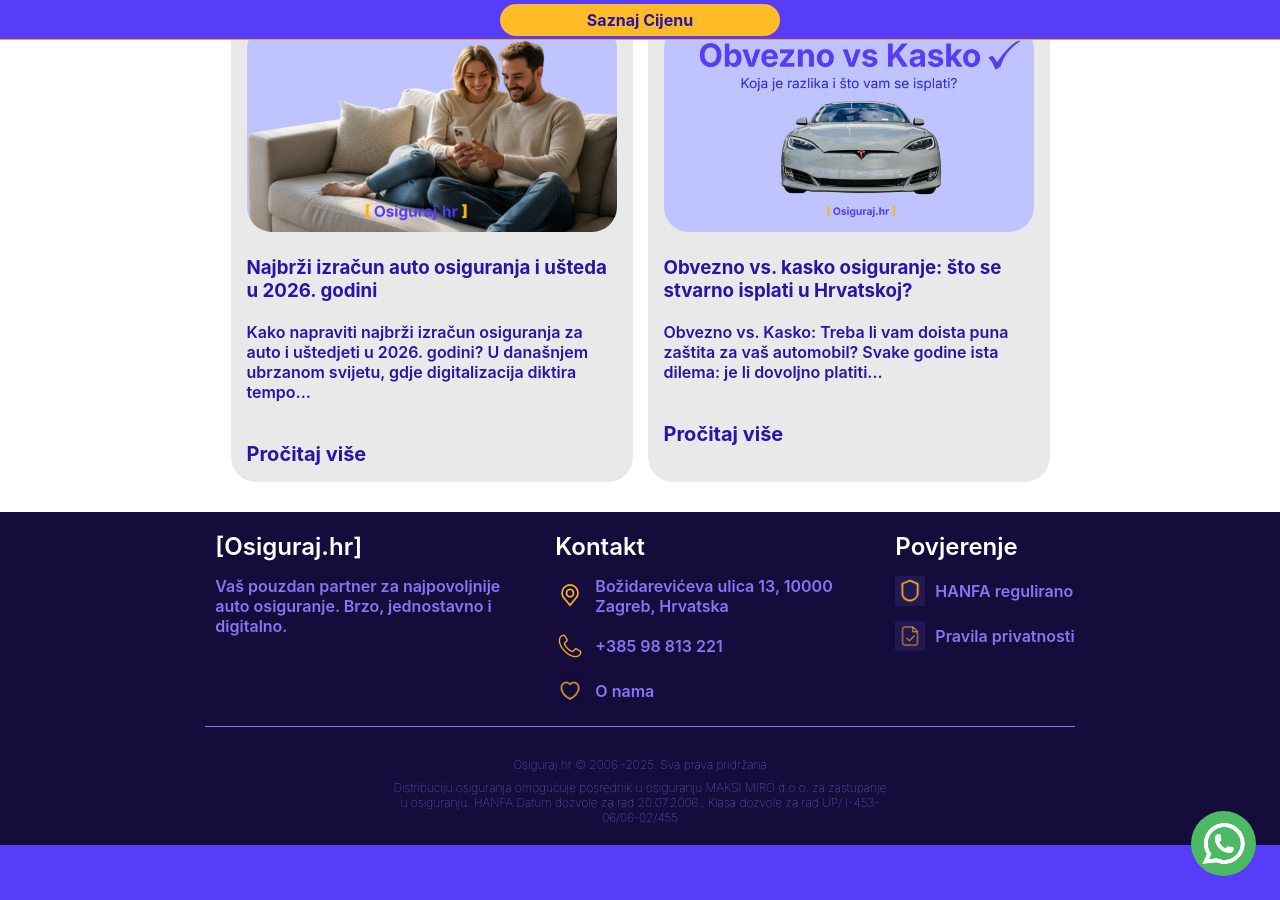
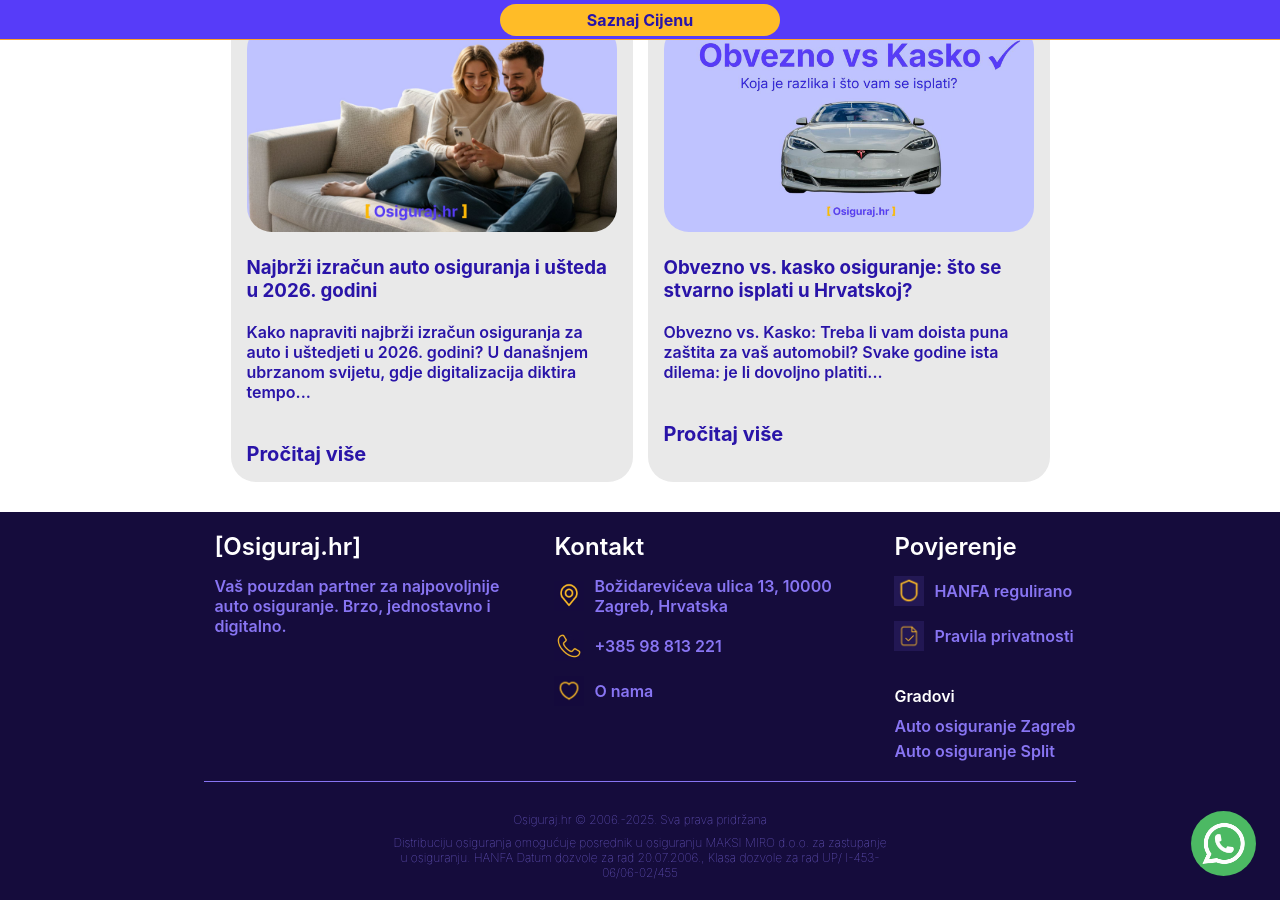
Before and after one commit to Filip-Gale/OsigurajHR, a Jekyll site: the page built from index.html, in a window 1280 px wide and 900 px high, scrolled down 4579 px. Built offline with Jekyll 4.4.1, drawn with Linux system fonts in a browser that asks for light colours.

Commit message:
Update footer.html

```diff
--- a/_includes/footer.html
+++ b/_includes/footer.html
@@ -7,10 +7,8 @@
 
         <div class="footer-segment text-purple">
             <p class="card-title text-white">[Osiguraj.hr]</p>
-
             <p>Vaš pouzdan partner za najpovoljnije auto osiguranje. Brzo, jednostavno i digitalno.</p>
-
-            </div>
+        </div>
 
         <div class="footer-segment text-purple">
             <p class="card-title text-white">Kontakt</p>
@@ -39,10 +37,20 @@
                 <span> HANFA regulirano</span>
             </a>
 
-           <a href="{{ '/privacy/' | relative_url }}" class="contact-part round text-purple">
+            <a href="{{ '/privacy/' | relative_url }}" class="contact-part round text-purple">
                 <img src="{{ '/img/policy-yellow.jpg' | relative_url }}" alt="privatnost">
                 <span> Pravila privatnosti </span>
             </a>
+
+            <div style="margin-top: 20px;">
+                <p class="card-title text-white" style="font-size: 1rem; margin-bottom: 10px;">Gradovi</p>
+                <a href="{{ '/auto-osiguranje/zagreb/' | relative_url }}" class="contact-link contact-part text-purple" style="display: block; margin-bottom: 5px;">
+                    <span> Auto osiguranje Zagreb </span>
+                </a>
+                <a href="{{ '/auto-osiguranje/split/' | relative_url }}" class="contact-link contact-part text-purple" style="display: block;">
+                    <span> Auto osiguranje Split </span>
+                </a>
+            </div>
         </div>
     </div>
 
```
